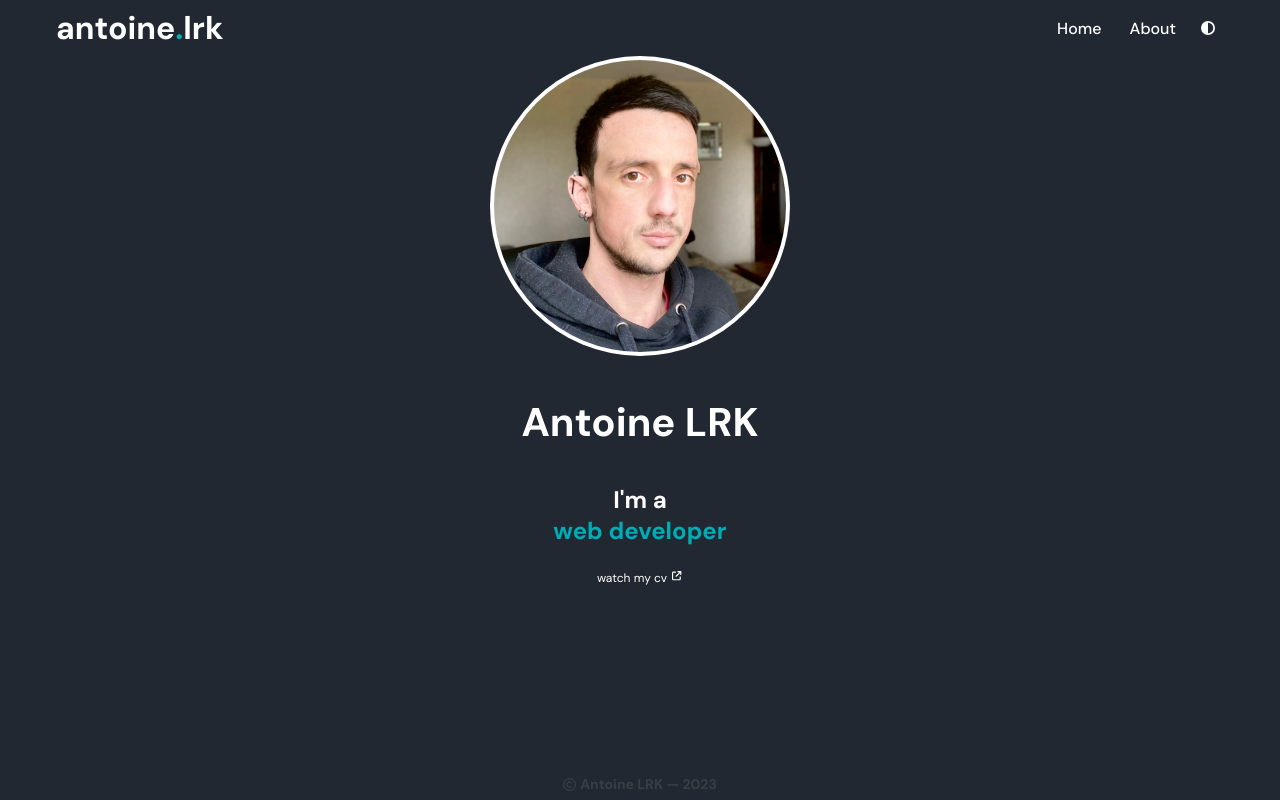
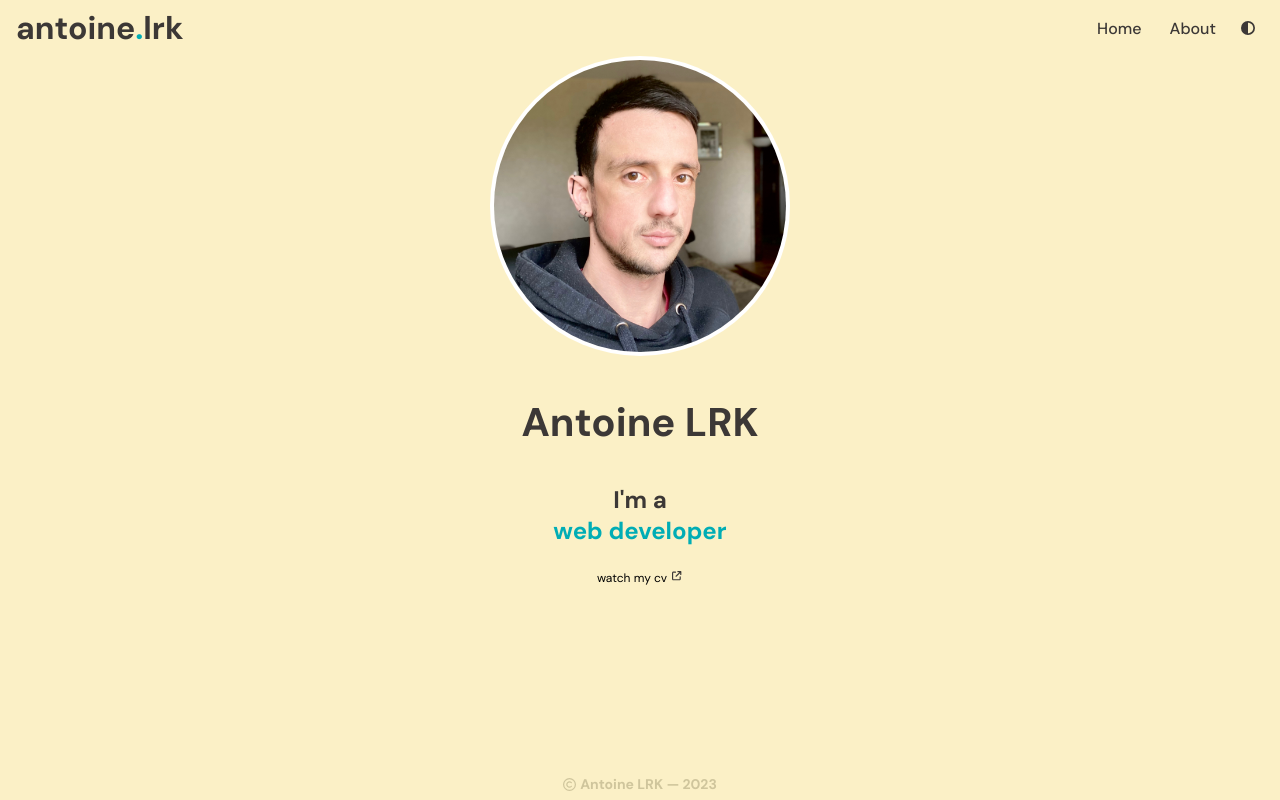
Before and after one commit to antoinelrk/AntoineLRK-Portfolio-App, a Next.js app: page / in a window 1280 px wide. Built offline with nearby package versions, Linux system fonts and the light colour scheme.

Commit message:
Implement Dark and light theme

```diff
--- a/src/assets/themes/App.scss
+++ b/src/assets/themes/App.scss
@@ -1,40 +1,24 @@
 @import url('https://fonts.googleapis.com/css2?family=DM+Sans:ital,wght@0,400;0,500;0,700;1,400;1,500;1,700&display=swap');
+@import './Normalize.scss';
+@import './Root.scss';
 
-* {
-    margin: 0;
-    padding: 0;
-    box-sizing: border-box;
-    font-family: 'DM Sans', sans-serif;
+::selection {
+    background-color: var(--tonic);
 }
 
-ul li {
-    list-style-type: none;
+body::-webkit-scrollbar {
+    width: 11px;
 }
 
-a, a:hover, a:active, a:visited, a:focus {
-    text-decoration: none;
-    color: white;
-    outline: none;
+body::-webkit-scrollbar-track {
+    background-color: var(--background);
 }
 
-button {
-    background-color: inherit;
-}
-
-:root {
-    --background: #222831;
-    --background-alt: #393e46;
-
-    --color: #fff;
-    --tonic: #00ADB5;
-
-    --brad-default: 4px;
-    --grid-gap: 32px;
-
-    --tv: 1900px;
-    --desktop: 1200px;
-    --tablet: 900px;
-    --phone: 450px;
+body::-webkit-scrollbar-thumb {
+    background-color: var(--background-alt);
+    border: solid 4px var(--background);
+    border-radius: 999px;
+    cursor: pointer;
 }
 
 body {
@@ -43,6 +27,7 @@ body {
     width: 100%;
     height: 100%;
     font-size: 16px;
+    font-family: 'DM Sans', sans-serif;
 
     #app {
         display: flex;
@@ -98,6 +83,7 @@ body {
                             background-color: transparent;
                             font-weight: 500;
                             user-select: none;
+                            color: var(--color);
 
                             &:focus {
                                 outline-width: 3px;
@@ -120,7 +106,7 @@ body {
                             width: 32px;
                             border-radius: 4px;
                             border: none;
-                            color: white;
+                            color: var(--color);
                             cursor: pointer;
                             transition: background-color .25s ease;
                             background-color: transparent;
--- /dev/null
+++ b/src/assets/themes/Normalize.scss
@@ -0,0 +1,41 @@
+@import url('https://fonts.googleapis.com/css2?family=Roboto:ital,wght@0,100;0,300;0,400;0,500;0,700;0,900;1,100;1,300;1,400;1,500;1,700;1,900&display=swap');
+
+*,
+*::after,
+*::before {
+    margin: 0;
+    padding: 0;
+    box-sizing: border-box;
+}
+
+a:active,
+a:visited,
+a:hover,
+a:focus,
+a {
+    text-decoration: none;
+    border: inherit;
+    outline: none;
+    color: inherit;
+}
+
+ul,
+li {
+    text-decoration: none;
+    list-style-type: none;
+    color: inherit;
+}
+
+img {
+    height: 100%;
+}
+
+button {
+    background-color: inherit;
+    cursor: pointer;
+    border: none;
+}
+
+i {
+    font-style: normal;
+}
--- /dev/null
+++ b/src/assets/themes/Root.scss
@@ -0,0 +1,33 @@
+:root {
+    --tonic: #00ADB5;
+
+    --brad-default: 4px;
+    --grid-gap: 32px;
+
+    *[color-scheme="dark"] {
+        --background: #222831;
+        --background-alt: #393e46;
+        --color: #fff;
+        --invertedBackground: #cfc59c;
+    }
+
+
+    *[color-scheme="light"] {
+        --background: #fbf0c6;
+        --background-alt: #cfc59c;
+        --color: #3c3836;
+        --invertedBackground: #222831;
+    }
+
+    @media (prefers-color-scheme: light) {
+        --background: #fbf0c6;
+        --background-alt: #cfc59c;
+        --color: #3c3836;
+    }
+
+    @media (prefers-color-scheme: dark) {
+        --background: #222831;
+        --background-alt: #393E46;
+        --color: #fff;
+    }
+}
```
